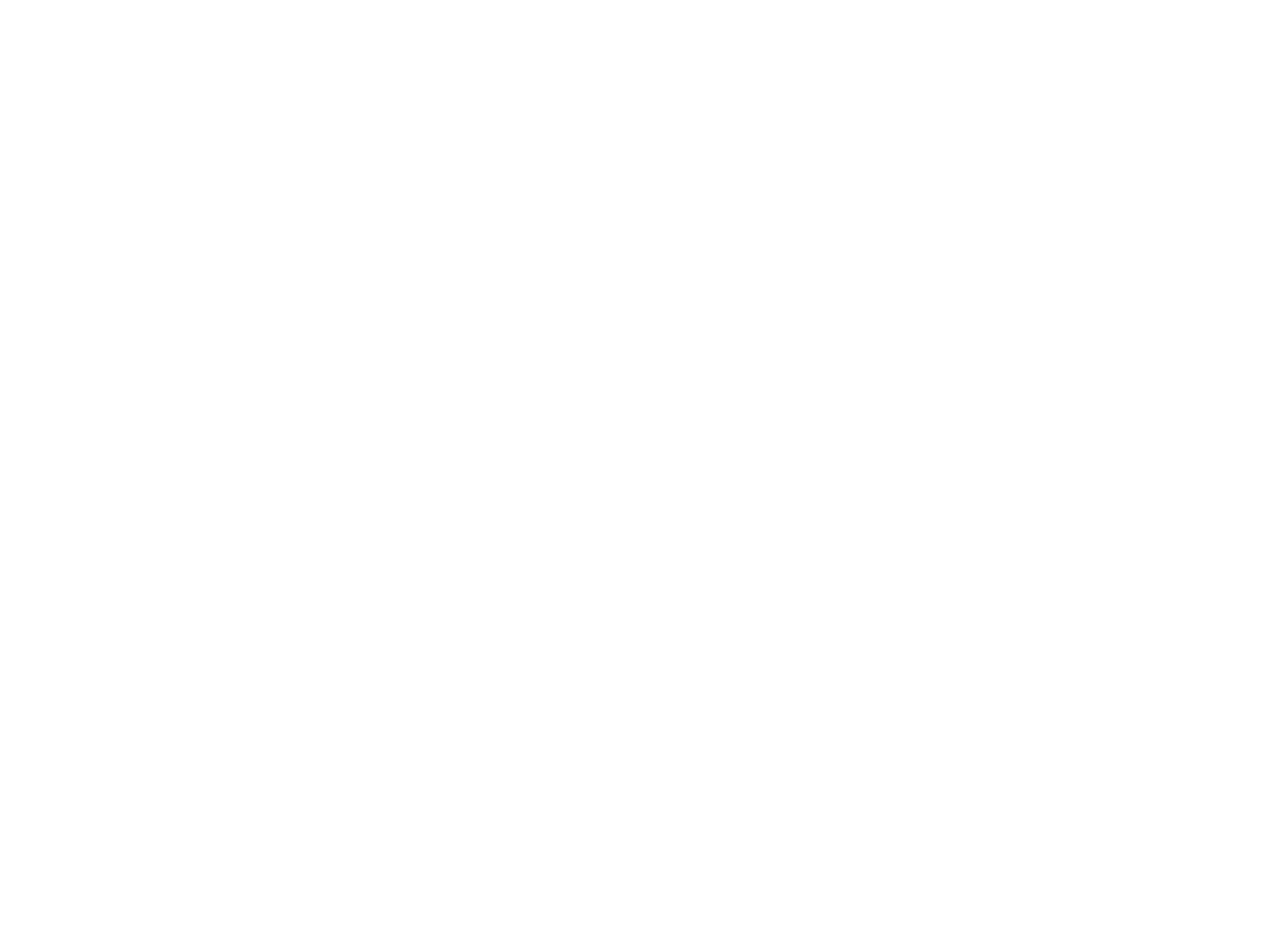
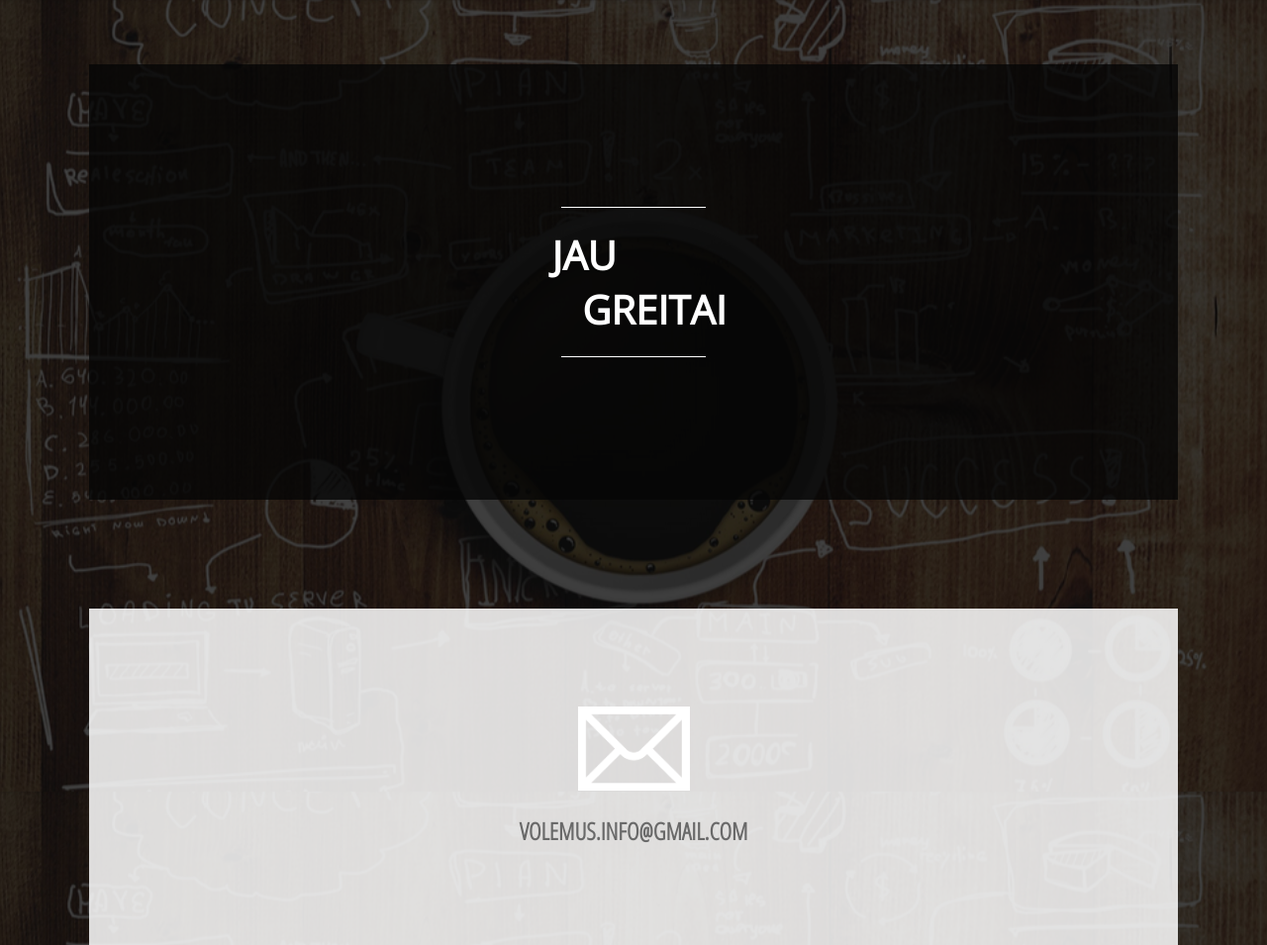
Before and after one commit to nikaspran/volemus-landing-page, a plain HTML site: page index.html in a window 1280 px wide. Shown: the whole page at 99% size. Before the commit the page ends 800 px from the top, so only its background shows below. Drawn offline with nearby package versions, Linux system fonts and the light colour scheme.

Commit message:
Initial version

```diff
--- a/index.html
+++ b/index.html
@@ -2,9 +2,24 @@
 <html>
 <head lang="en">
   <meta charset="UTF-8">
-  <title></title>
+  <title>Volemus</title>
 </head>
 <body>
 
+<link href='http://fonts.googleapis.com/css?family=Open+Sans+Condensed:300|Open+Sans' rel='stylesheet' type='text/css'>
+<link href="styles/main.css" rel="stylesheet">
+
+<div class="hero">
+  <h1><span class="left">JAU</span> <span class="break right">GREITAI</span></h1>
+</div>
+
+<div class="contact">
+  <a href="mailto:volemus.info@gmail.com" class="center">
+    <img class="icon envelope" src="res/envelope.png">
+
+    <h2>volemus.info@gmail.com</h2>
+  </a>
+</div>
+
 </body>
 </html>
--- /dev/null
+++ b/styles/main.css
@@ -0,0 +1,91 @@
+body {
+    margin: 0;
+}
+
+html {
+    background: url(../res/bg.png) no-repeat center center fixed;
+    -webkit-background-size: cover;
+    -moz-background-size: cover;
+    -o-background-size: cover;
+    background-size: cover;
+}
+
+.hero {
+    margin-left: auto;
+    margin-right: auto;
+    margin-top: 65px;
+    max-width: 1100px;
+    height: 440px;
+    background: rgba(5, 5, 5, 0.8);
+    text-align: center;
+}
+
+.hero:before,
+.contact:before {
+    content: '';
+    display: inline-block;
+    height: 100%;
+    vertical-align: middle;
+    margin-right: -0.25em; /* Adjusts for spacing */
+}
+
+.hero h1 {
+    vertical-align: middle;
+
+    display: inline-block;
+    color: white;
+    font-family: 'Open Sans', sans-serif;
+    font-size: 40px;
+    padding-top: 20px;
+    padding-bottom: 20px;
+    border-top: 1px solid white;
+    border-bottom: 1px solid white;
+}
+
+h1 .left {
+    position: relative;
+    left: -50px;
+}
+
+h1 .right {
+    position: relative;
+    right: -21px;
+}
+
+.break:before {
+    content: '\a';
+    white-space: pre;
+}
+
+.contact {
+    margin-left: auto;
+    margin-right: auto;
+    margin-top: 110px;
+    max-width: 1100px;
+    height: 340px;
+    background: rgba(255, 255, 255, 0.85);
+    text-align: center;
+}
+
+.contact .center {
+    display: inline-block;
+    vertical-align: middle;
+}
+
+.contact .envelope {
+    display: inline-block;
+    width: 113px;
+    height: 85px;
+}
+
+.contact a {
+    color: rgb(105, 105, 105);
+    text-decoration: none;
+    text-transform: uppercase;
+    font-family: 'Open Sans Condensed', sans-serif;
+    font-size: 16px;
+}
+
+.contact h2 {
+    margin-bottom: 0;
+}
```
Also changed, not shown: res/bg.png (added), res/envelope.png (added).
